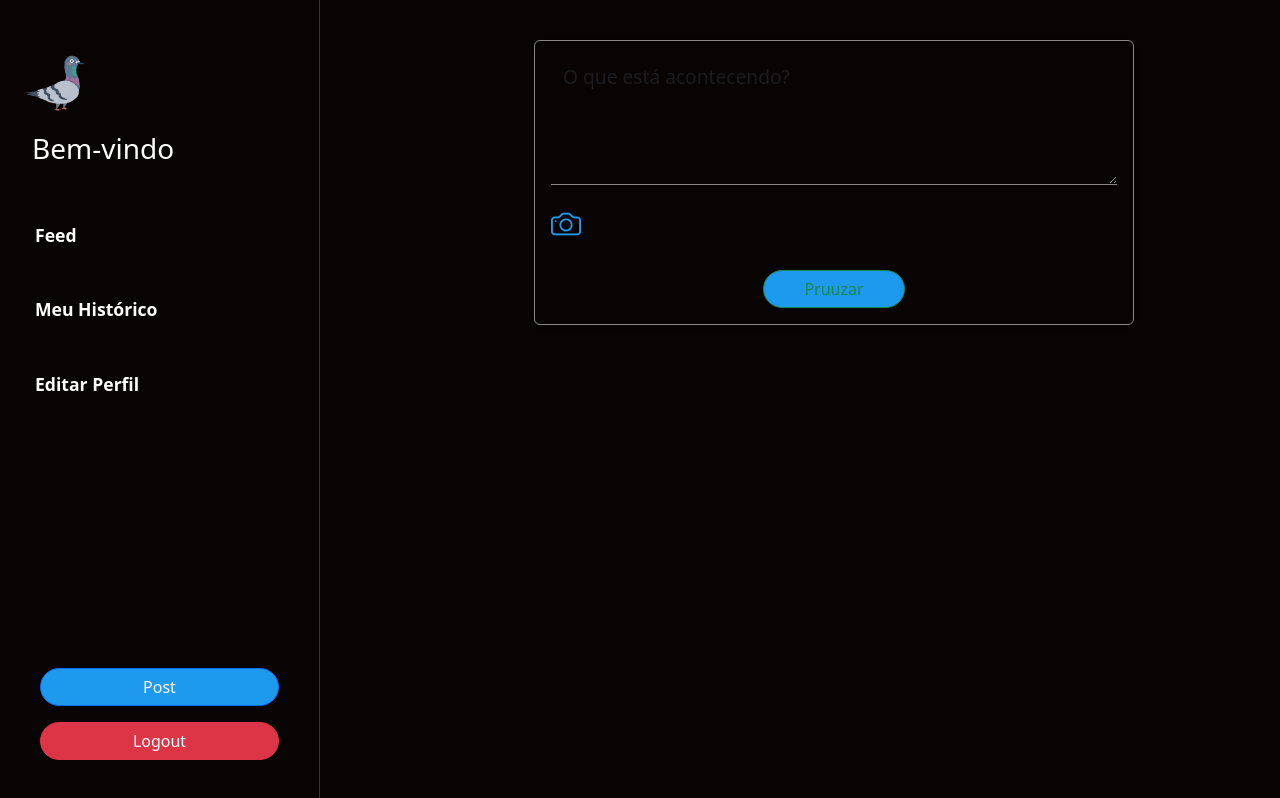
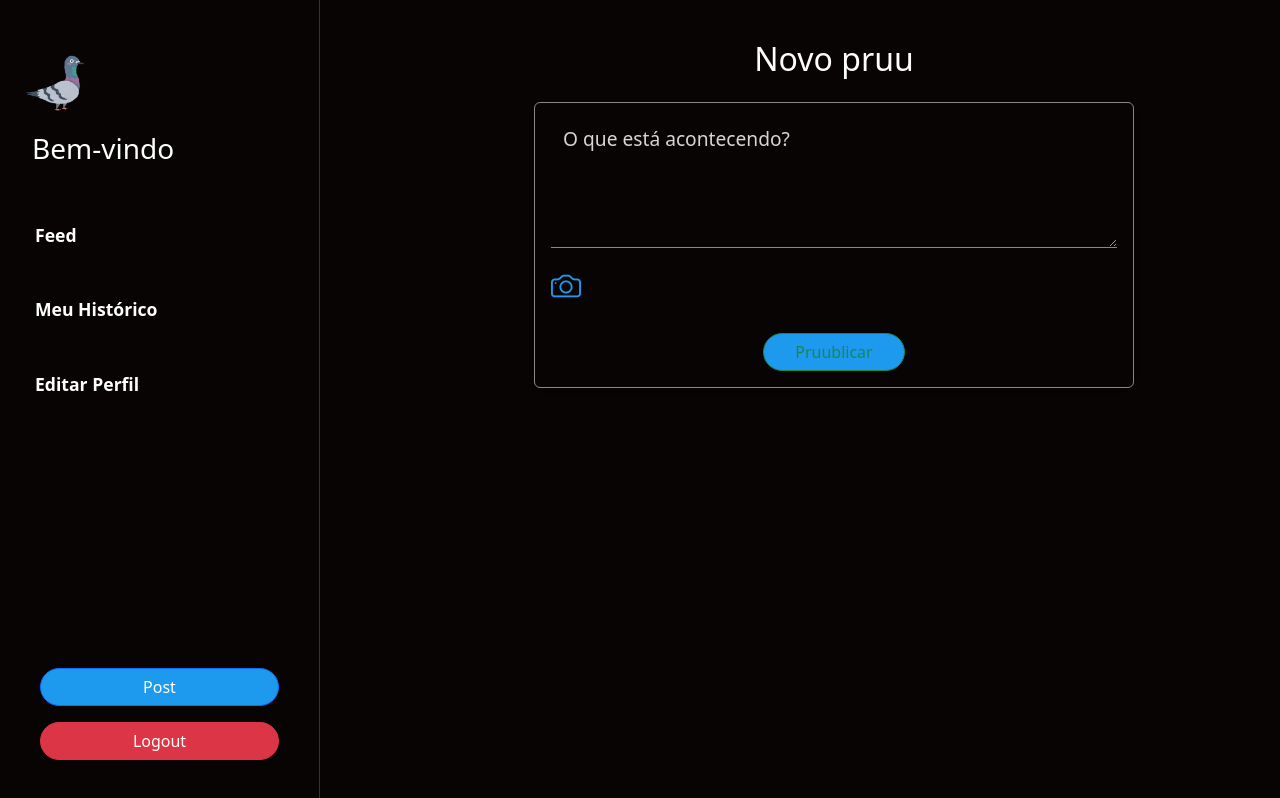
Before and after one commit to fernandesvictoria/O-Pombo-Frontend, an Angular app: page /pruu/cadastrar in a window 1280 px wide. Built offline with nearby package versions, Linux system fonts and the light colour scheme; sample sign-in values are in the browser's storage.

Commit message:
refactor: pruus

```diff
--- a/src/app/pruu/pruu-cadastro/pruu-cadastro.component.html
+++ b/src/app/pruu/pruu-cadastro/pruu-cadastro.component.html
@@ -1,6 +1,7 @@
 <app-menu></app-menu>
 <div class="container-fluid"
   style="background-color: #080404; height: 100vh; color: white; padding-top: 40px; padding-left: 50vh;">
+  <h2 class="text-center mb-4 text-white">Novo pruu</h2>
   <div class="card mb-4 shadow-sm"
     style="background-color: #080404; color: white; border: 1px solid #888888; max-width: 600px; margin: 0 auto;">
     <div class="card-body">
@@ -10,7 +11,12 @@
             placeholder="O que está acontecendo?" rows="4" required
             style="background-color: #080404; color: white; border: none; border-bottom: 1px solid #888888; border-radius: 0; font-size: 1.2rem;"></textarea>
         </div>
-
+        <style>
+          #textoPruu::placeholder {
+            color: #d7d6d6;
+            /* Cor desejada para o texto do placeholder */
+          }
+        </style>
         <div class="mb-3">
           <label for="fotoPruu" class="form-label">
             <i class="bi bi-camera" style="font-size: 30px; cursor: pointer; color: #1d99ed;"></i>
@@ -21,7 +27,7 @@
         <div class="text-center">
           <button type="submit" class="btn btn-outline-success col-md-3"
             style="background-color: #1d99ed; border-radius: 20px;">
-            Pruuzar
+            Pruublicar
           </button>
         </div>
       </form>
--- a/src/app/shared/service/pruu.service.ts
+++ b/src/app/shared/service/pruu.service.ts
@@ -44,4 +44,5 @@ export class PruuService {
   pesquisarUsuariosQueCurtiram(idPruu: string): Observable<Array<Usuario>> {
     return this.httpClient.get<Array<Usuario>>(`${this.API}/usuarios-que-curtiram/${idPruu}`);
   }
+
 }
```
